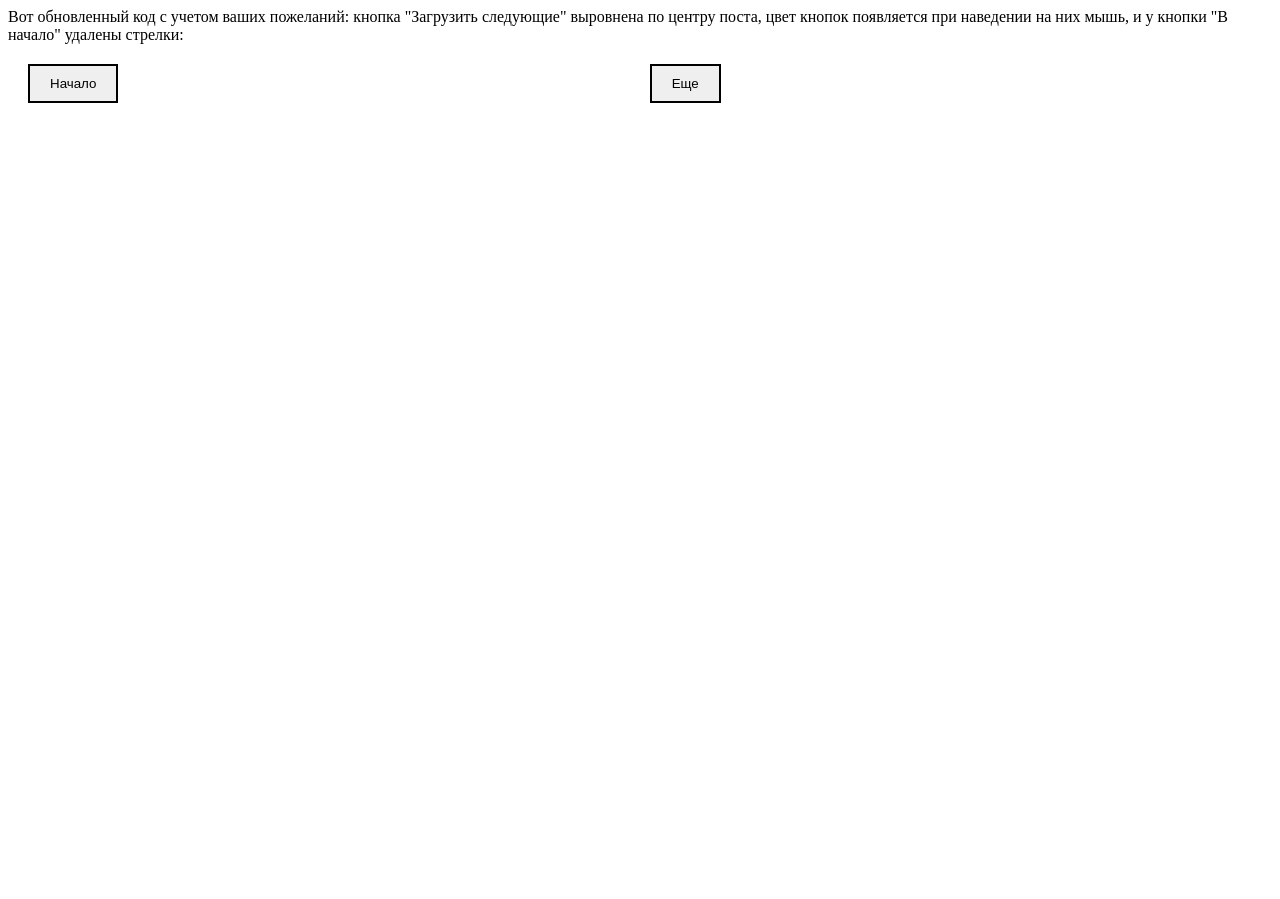
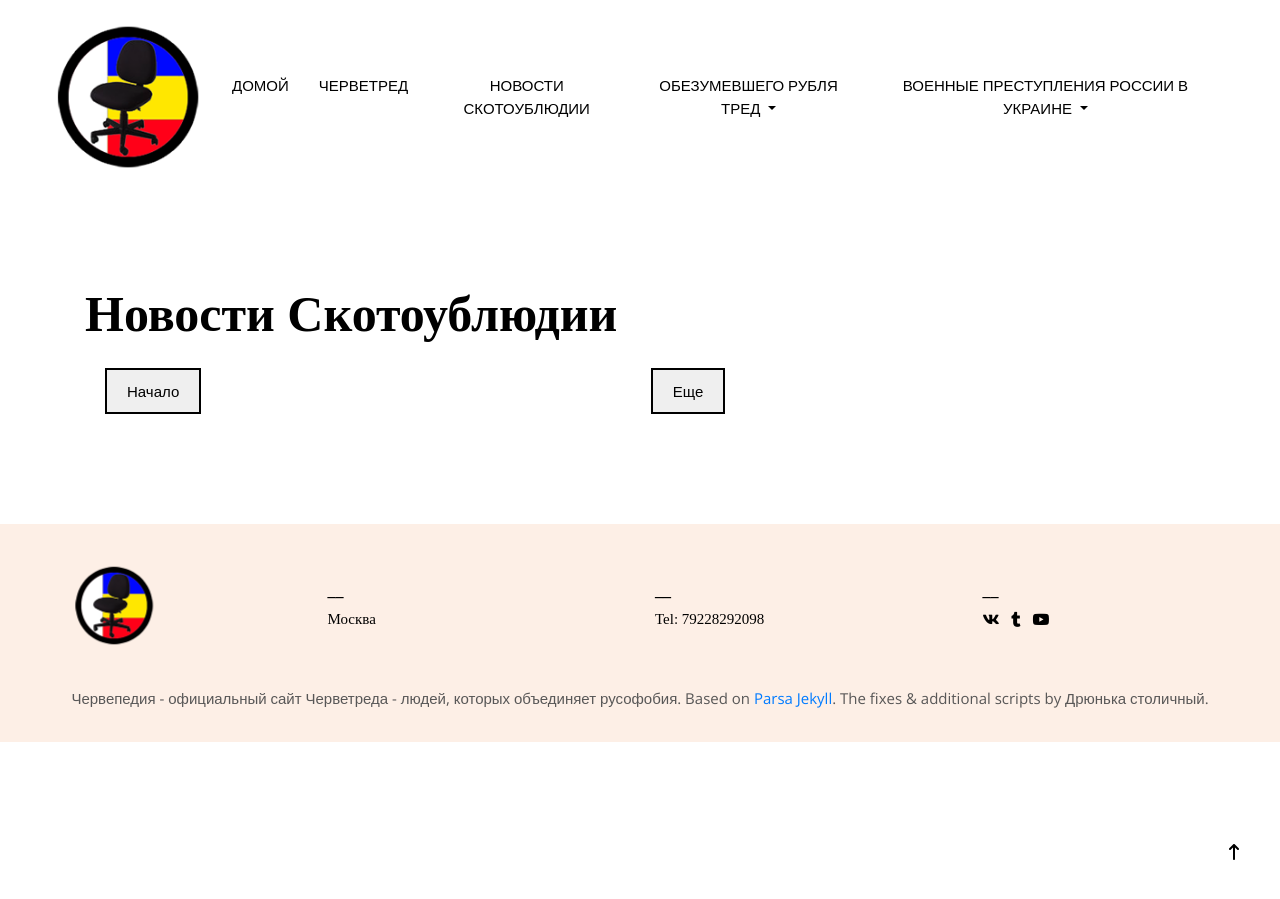
Before and after one commit to chervetred/chervetred.github.io, a Jekyll site: the page built from _pages/tgtest.html, in a window 1280 px wide. Built offline with Jekyll 4.4.1, drawn with Linux system fonts in a browser that asks for light colours; some web fonts are replaced; a script that is not in the unit is left out; comment, search, counter and statistics services are not loaded.

Commit message:
Update tgtest.html

```diff
--- a/_pages/tgtest.html
+++ b/_pages/tgtest.html
@@ -1,7 +1,13 @@
-Вот обновленный код с учетом ваших пожеланий: кнопка "Загрузить следующие" выровнена по центру поста, цвет кнопок появляется при наведении на них мышь, и у кнопки "В начало" удалены стрелки:
+---
+layout: page
+title: Новости Скотоублюдии
+permalink: /111/
+keywords: червепедия, черветред, черветред - это, кинаман, миопатия, павел гринев, червепедия зеркало
+image:
+---
 
 <!DOCTYPE html>
-<html lang="en">
+<html lang="ru">
 <head>
 <meta charset="UTF-8">
 <meta name="viewport" content="width=device-width, initial-scale=1.0">
```
